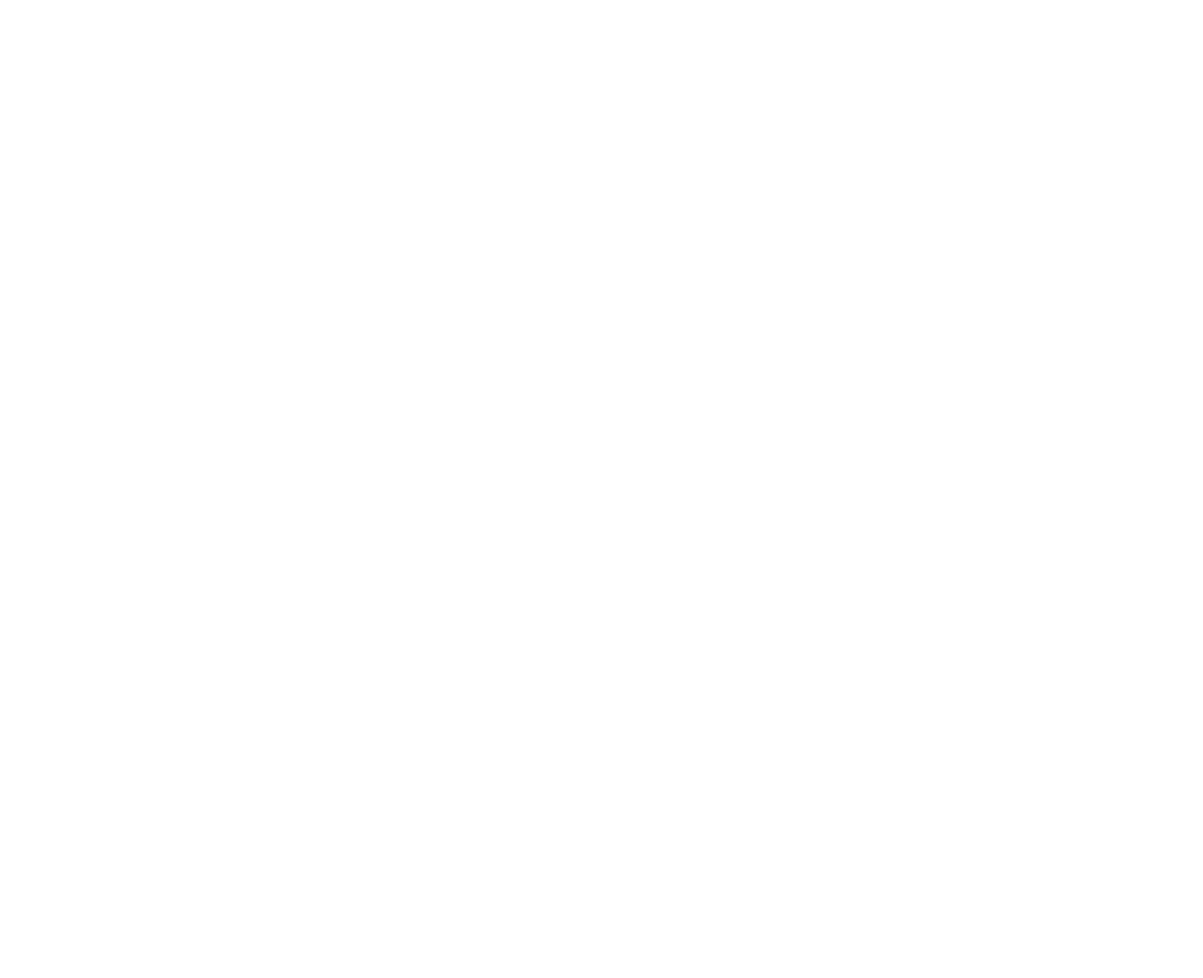
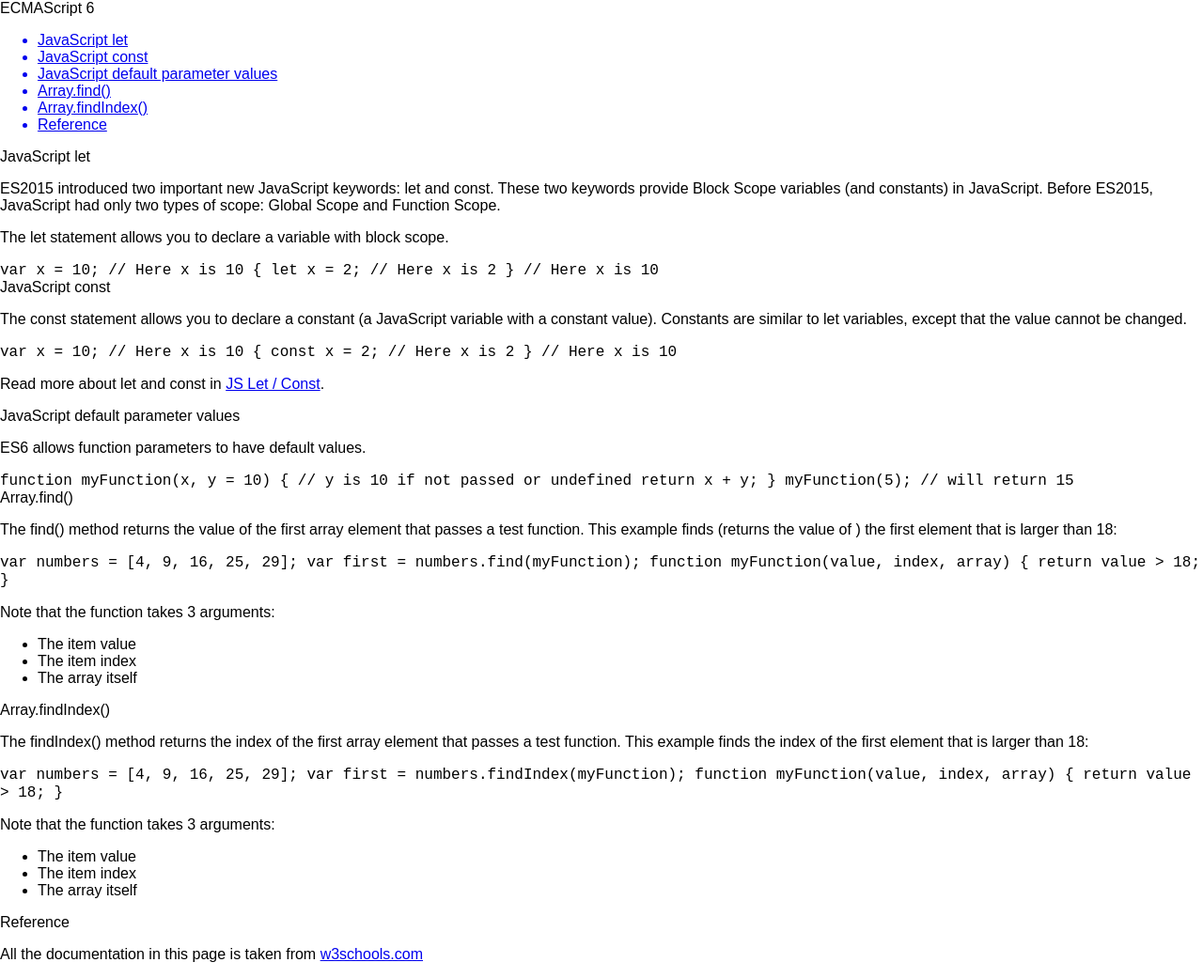
Before and after one commit to eaczechova/FCC-Technical-Documentation-Page, a plain HTML site: page index.html in a window 1280 px wide. Shown: the whole page at 94% size. Before the commit the page ends 800 px from the top, so only its background shows below. Drawn offline with Linux system fonts and the light colour scheme.

Commit message:
add content, classed and ids

```diff
--- a/index.html
+++ b/index.html
@@ -8,6 +8,107 @@
     <link rel="stylesheet" href="css/main.css">
   </head>
   <body>
+    <nav id="navbar">
+      <header>ECMAScript 6</header>
+      <ul>
+        <a href="#let" class="nav-link">
+          <li>JavaScript let</li>
+        </a>
+        <a href="#const" class="nav-link">
+          <li>JavaScript const</li>
+        </a>
+        <a href="#default_parameter_values" class="nav-link">
+          <li>JavaScript default parameter values</li>
+        </a>
+        <a href="#find" class="nav-link">
+          <li>Array.find()</li>
+        </a>
+        <a href="#findIndex" class="nav-link">
+          <li>Array.findIndex()</li>
+        </a>
+        <a href="#Reference" class="nav-link">
+          <li>Reference</li>
+        </a>
+      </ul>
+    </nav>
+    <main id="main-doc">
+      <section class="main-section" id="let">
+        <header>JavaScript let</header>
+        <p>ES2015 introduced two important new JavaScript keywords: let and const.
+        These two keywords provide Block Scope variables (and constants) in JavaScript.
+        Before ES2015, JavaScript had only two types of scope: Global Scope and Function Scope.</p>
+        <p>The let statement allows you to declare a variable with block scope.</p>
+        <code>
+          var x = 10;
+          // Here x is 10
+          {
+          let x = 2;
+          // Here x is 2
+          }
+          // Here x is 10
+        </code>
+      </section>
+      <section class="main-section" id="const">
+        <header>JavaScript const</header>
+        <p>The const statement allows you to declare a constant (a JavaScript variable with a constant value).
+        Constants are similar to let variables, except that the value cannot be changed.</p>
+        <code>var x = 10;
+        // Here x is 10
+        {
+          const x = 2;
+        // Here x is 2
+        }
+        // Here x is 10
+        </code>
+        <p>Read more about let and const in <a href="https://www.w3schools.com/js/js_let.asp" target="_blank">JS Let / Const</a>.</p>
+      </section>
+      <section class="main-section" id="default_parameter_values">
+        <header>JavaScript default parameter values</header>
+        <p>ES6 allows function parameters to have default values.</p>
+        <code>function myFunction(x, y = 10) {
+        // y is 10 if not passed or undefined
+        return x + y;
+        }
+        myFunction(5); // will return 15
+        </code>
+      </section>
+      <section class="main-section" id="find">
+        <header>Array.find()</header>
+        <p>The find() method returns the value of the first array element that passes a test function.
+          This example finds (returns the value of ) the first element that is larger than 18:</p>
+        <code>var numbers = [4, 9, 16, 25, 29];
+        var first = numbers.find(myFunction);
+        function myFunction(value, index, array) {
+        return value > 18;
+        }
+        </code>
+        <p>Note that the function takes 3 arguments:</p>
+        <ul>
+          <li>The item value</li>
+          <li>The item index</li>
+          <li>The array itself</li>
+        </ul>
+      </section>
+      <section class="main-section" id="findIndex">
+        <header>Array.findIndex()</header>
+        <p>The findIndex() method returns the index of the first array element that passes a test function.
+        This example finds the index of the first element that is larger than 18:</p>
+        <code>var numbers = [4, 9, 16, 25, 29];
+        var first = numbers.findIndex(myFunction);
+        function myFunction(value, index, array) {
+        return value > 18;
+        }</code>
+        <p>Note that the function takes 3 arguments:</p>
+        <ul>
+          <li>The item value</li>
+          <li>The item index</li>
+          <li>The array itself</li>
+        </ul>
+      </section>
+      <section class="main-section" id="Reference">
+        <header>Reference</header>
+        <p>All the documentation in this page is taken from <a href="https://www.w3schools.com/js/js_es6.asp" target="_blank">w3schools.com</a></p>
+    </main>
 
   </body>
 </html>
```
Also changed, not shown: css/main.css (+13 -0 lines).
